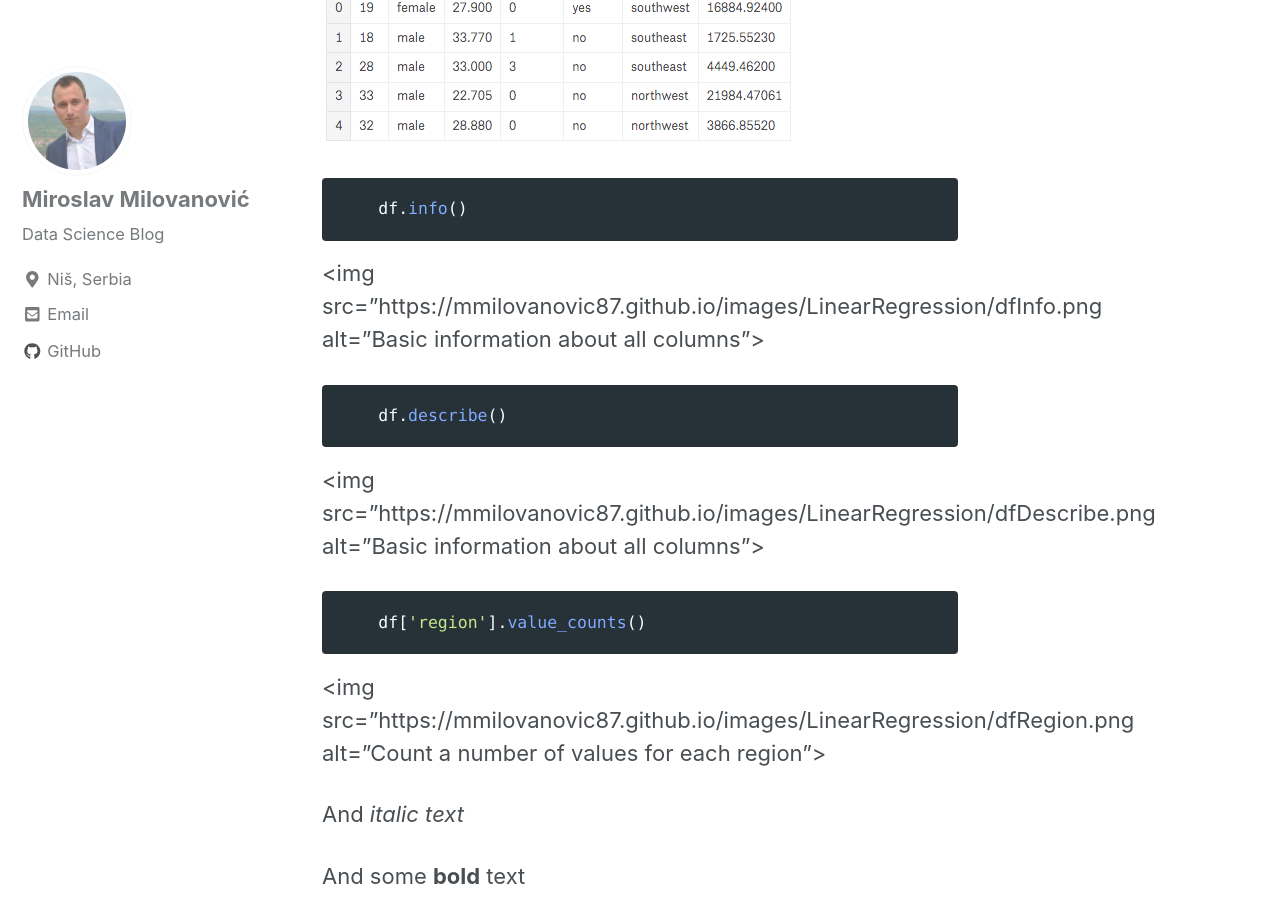
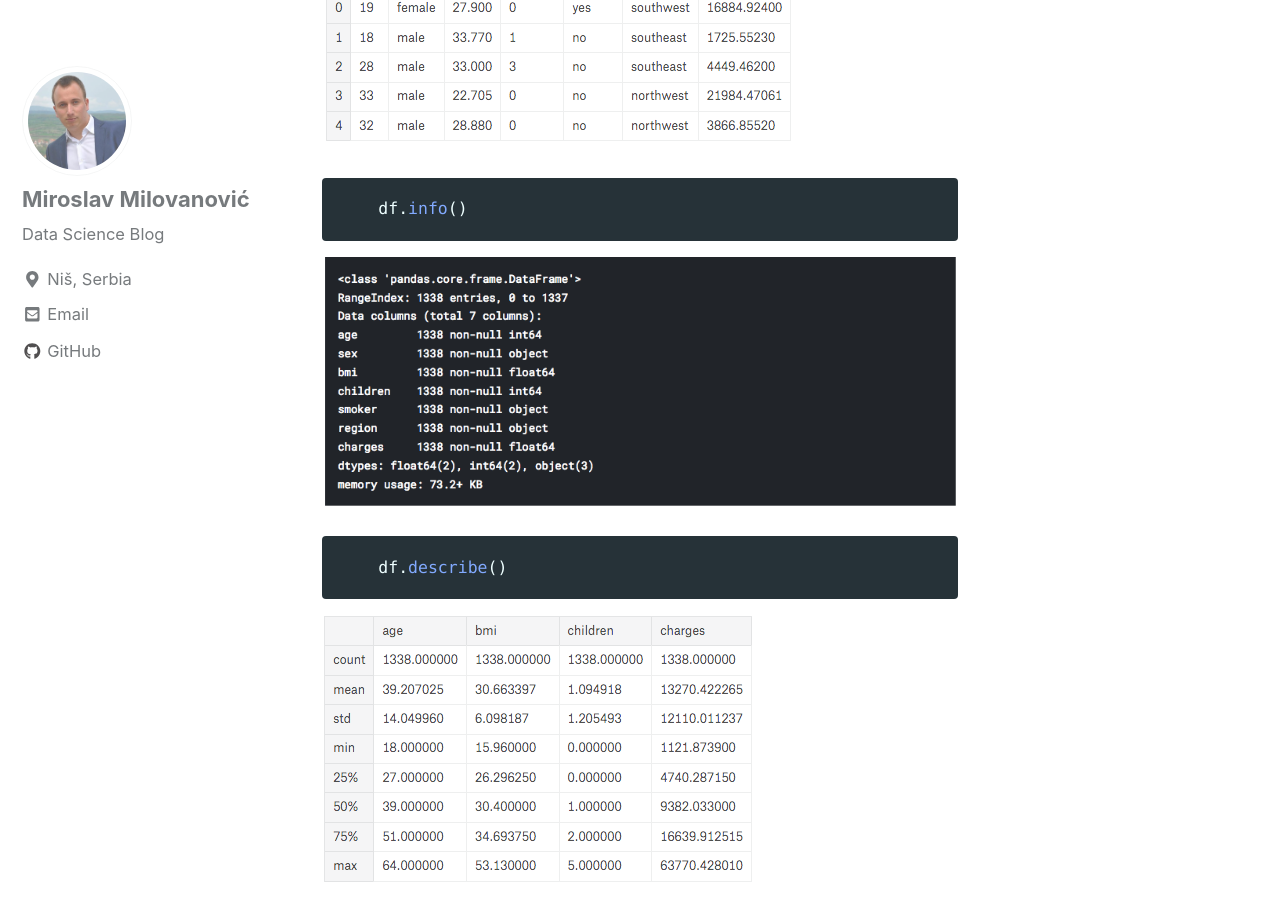
Before and after one commit to mmilovanovic87/mmilovanovic87.github.io, a Jekyll site: the page built from _posts/2018-12-23-LinearRegression.md, in a window 1280 px wide and 900 px high, scrolled down 1971 px. Built offline with Jekyll 4.4.1, drawn with Linux system fonts in a browser that asks for light colours; cached includes are drawn as plain includes; nearby versions of some CDN libraries; formulas are drawn with MathJax 3.

Commit message:
Linearna regresija 1.3

````diff
--- a/_posts/2018-12-23-LinearRegression.md
+++ b/_posts/2018-12-23-LinearRegression.md
@@ -42,17 +42,17 @@ In this example, it will be presented how to use Linear Regression model for the
 ```python
     df.info()
 ```
-<img src="{{ site.url }}{{ site.baseurl }}/images/LinearRegression/dfInfo.png alt="Basic information about all columns">
+<img src="{{ site.url }}{{ site.baseurl }}/images/LinearRegression/dfInfo.png" alt="Basic information about all columns">
 
 ```python
     df.describe()
 ```
-<img src="{{ site.url }}{{ site.baseurl }}/images/LinearRegression/dfDescribe.png alt="Basic information about all columns">
+<img src="{{ site.url }}{{ site.baseurl }}/images/LinearRegression/dfDescribe.png" alt="Basic information about all columns">
 
 ```python
     df['region'].value_counts()
 ```
-<img src="{{ site.url }}{{ site.baseurl }}/images/LinearRegression/dfRegion.png alt="Count a number of values for each region">
+<img src="{{ site.url }}{{ site.baseurl }}/images/LinearRegression/dfRegion.png" alt="Count a number of values for each region">
 
 
 
````
